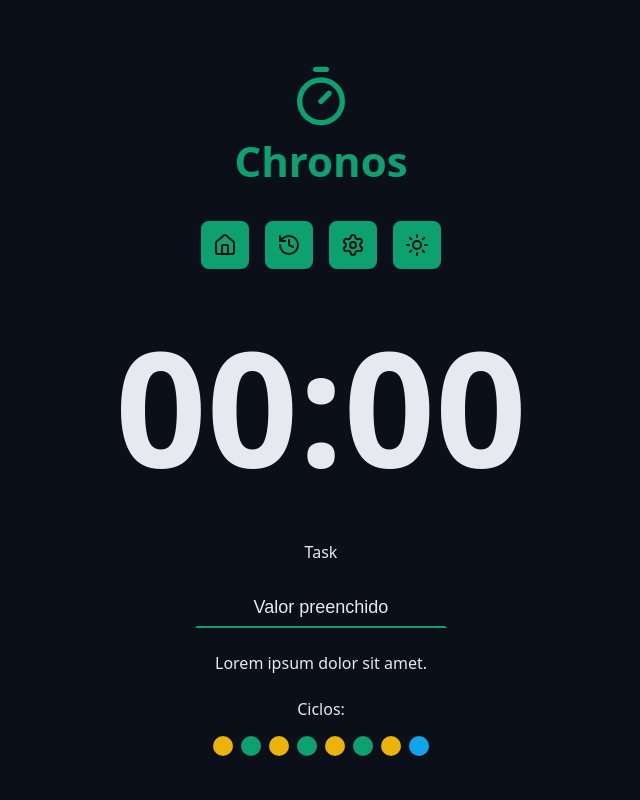
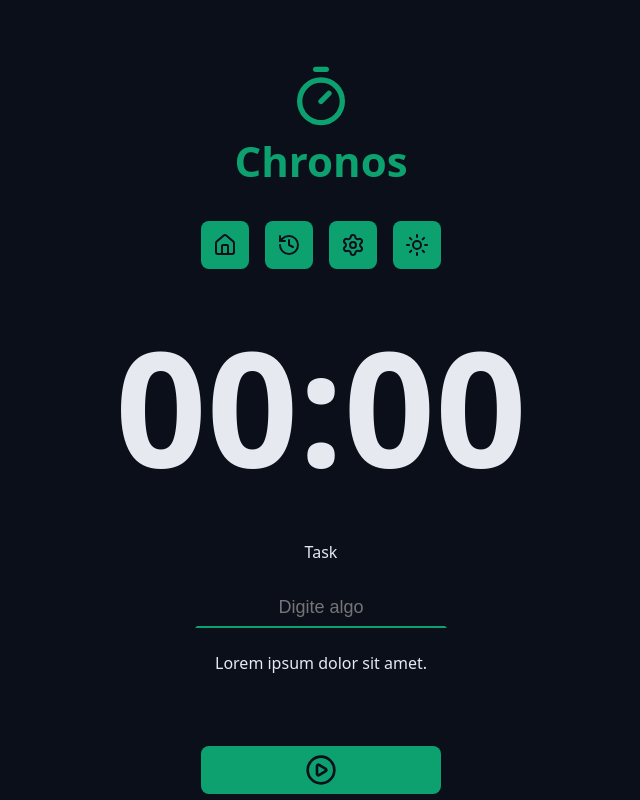
Before and after one commit to FelipeConsorte2001/chronos-pomodoro, a React (Vite) app: page /history in a window 1280 px wide. Shown: the top 800 px of the page, without its empty margins (319-959 px from the left). Built offline with nearby package versions, Linux system fonts and the light colour scheme.

Commit message:
feat: creating task logic

```diff
--- a/src/components/Cycles/index.tsx
+++ b/src/components/Cycles/index.tsx
@@ -1,19 +1,35 @@
+import { useTaskContent } from '../../contexts/TaskContext/useTaskContext';
+import { getNextCycle } from '../../utils/getNextCycle';
+import { getNextCycleType } from '../../utils/getNextCycleType';
 import styles from './styles.module.css';
 
 export function Cycles() {
+    const { state } = useTaskContent()
+
+    const cycleDescriptionMap = {
+        workTime: 'foco',
+        shortBreakTime: 'decanso curso',
+        longBreakTime: 'descanso longo',
+    };
+
+    const cycleStep = Array.from({ length: state.currentCycle })
     return (
         <>
             <div className={styles.cycles}>
                 <span>Ciclos:</span>
                 <div className={styles.cycleDots}>
-                    <span className={`${styles.cycleDot} ${styles.workTime}`} />
-                    <span className={`${styles.cycleDot} ${styles.shortBreakTime}`} />
-                    <span className={`${styles.cycleDot} ${styles.workTime}`} />
-                    <span className={`${styles.cycleDot} ${styles.shortBreakTime}`} />
-                    <span className={`${styles.cycleDot} ${styles.workTime}`} />
-                    <span className={`${styles.cycleDot} ${styles.shortBreakTime}`} />
-                    <span className={`${styles.cycleDot} ${styles.workTime}`} />
-                    <span className={`${styles.cycleDot} ${styles.longBreakTime}`} />
+                    {cycleStep.map((_, key) => {
+                        const nextCycle = getNextCycle(key)
+                        const nextCycleType = getNextCycleType(nextCycle)
+                        return (
+                            <span
+                                key={nextCycle}
+                                className={`${styles.cycleDot} ${styles[nextCycleType]}`}
+                                aria-label={`Indicador de ciclo de ${cycleDescriptionMap[nextCycleType]}`}
+                                title={`Indicador de ciclo de ${cycleDescriptionMap[nextCycleType]}`}
+                            />
+                        )
+                    })}
                 </div>
             </div>
         </>
--- a/src/components/MainForm/index.tsx
+++ b/src/components/MainForm/index.tsx
@@ -1,21 +1,73 @@
 import { PlayCircleIcon } from "lucide-react";
+import { useRef } from "react";
+import { useTaskContent } from "../../contexts/TaskContext/useTaskContext";
+import type { TaskModel } from "../../models/TaskModel";
+import { formatSecondsToMinutes } from "../../utils/formatSecondsToMinutes";
+import { getNextCycle } from "../../utils/getNextCycle";
+import { getNextCycleType } from "../../utils/getNextCycleType";
 import { Cycles } from "../Cycles";
 import { DefaultButton } from "../DefaultButton";
 import { DefaultInput } from "../DefaultInput";
 
 export function MainForm() {
+    const { state, setState } = useTaskContent()
+    const taskNameInput = useRef<HTMLInputElement>(null)
+
+
+    const nextCycle = getNextCycle(state.currentCycle)
+    const nextCycleType = getNextCycleType(state.currentCycle)
+
+    function handleCreateNewTask(event: React.SubmitEvent<HTMLFormElement>) {
+        event.preventDefault()
+
+        if (!taskNameInput.current) return
+        const taskName = taskNameInput.current.value.trim()
+
+        if (!taskName) {
+            alert('Digite o nome da tarefa')
+            return
+        }
+        const newTask: TaskModel = {
+            id: crypto.randomUUID(),
+            name: taskName,
+            startDate: Date.now(),
+            completeDate: null,
+            interruptDate: null,
+            duration: state.config[nextCycleType],
+            type: nextCycleType
+        }
+        const secondsRemaining = newTask.duration * 60
+        setState(prev => {
+            return {
+                ...prev,
+                activeTask: newTask,
+                currentCycle: nextCycle,
+                secondsRemaining,
+                formattedSecondsRemaining: formatSecondsToMinutes(secondsRemaining),
+                tasks: [...prev.tasks, newTask],
+                config: { ...prev.config }
+            }
+        })
+    }
     return (
-        <form className='form'>
+        <form onSubmit={handleCreateNewTask} action={''} className='form'>
             <div className="formRow">
-                <DefaultInput id='input' type='text' labelText='Task' placeholder='Digite algo' defaultValue={'Valor preenchido'} />
+                <DefaultInput
+                    ref={taskNameInput}
+                    id='input'
+                    type='text'
+                    labelText='Task'
+                    placeholder='Digite algo'
+                />
             </div>
             <div className="formRow">
                 <p>Lorem ipsum dolor sit amet.</p>
             </div>
-            <div className="formRow">
-
-                <Cycles />
-            </div>
+            {state.currentCycle > 0 && (
+                <div className="formRow">
+                    <Cycles />
+                </div>
+            )}
             <div className="formRow">
                 <DefaultButton icon={<PlayCircleIcon />} />
             </div>
--- /dev/null
+++ b/src/utils/formatSecondsToMinutes.ts
@@ -0,0 +1,5 @@
+export function formatSecondsToMinutes(seconds: number): string {
+    const minutes = String(Math.floor(seconds / 60)).padStart(2, '0')
+    const secondsMod = String(Math.floor(seconds % 60)).padStart(2, '0')
+    return `${minutes}:${secondsMod}`
+}
--- /dev/null
+++ b/src/utils/getNextCycle.ts
@@ -0,0 +1,3 @@
+export function getNextCycle(currentCycle: number) {
+    return currentCycle === 0 || currentCycle === 8 ? 1 : currentCycle + 1
+}
--- /dev/null
+++ b/src/utils/getNextCycleType.ts
@@ -0,0 +1,8 @@
+import type { TaskModel } from "../models/TaskModel";
+
+export function getNextCycleType(currentCycle: number): TaskModel['type'] {
+    if (currentCycle % 8 === 0) return 'longBreakTime'
+    if (currentCycle % 2 == 0) return 'shortBreakTime'
+    return 'workTime'
+
+}
```
